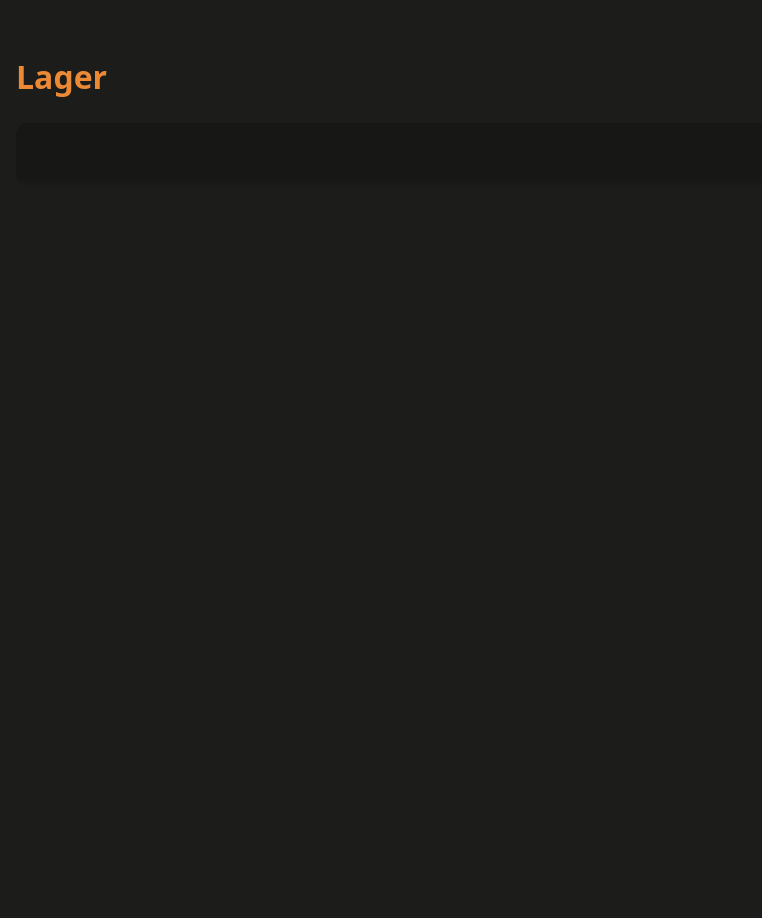
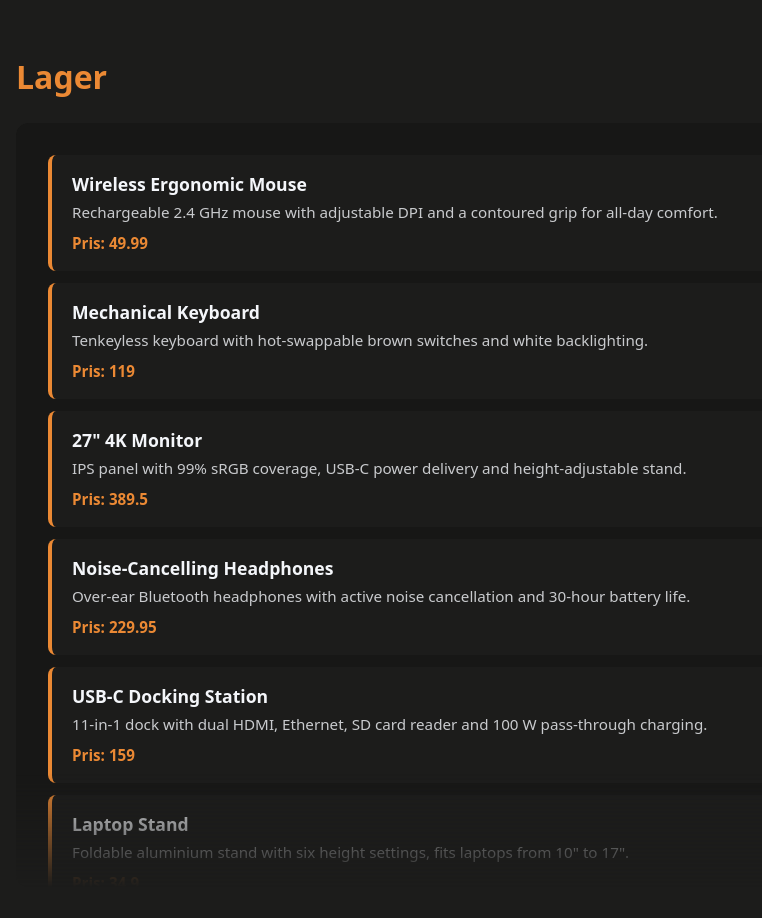
Before and after one commit to CodexYT1/Storage-Unit, an Angular app: page / in a window 1280 px wide. Shown: the whole page, without its empty margins (0-762 px from the left). Before the commit the page ends 800 px from the top, so only its background shows below. Built offline with nearby package versions, Linux system fonts and the light colour scheme.

Commit message:
Add product data binding to HomePageComponent

```diff
--- a/src/app/pages/home-page-component/home-page-component.ts
+++ b/src/app/pages/home-page-component/home-page-component.ts
@@ -1,4 +1,5 @@
 import { Component } from '@angular/core';
+import { mockProducts } from '../../mock-data/product-mock';
 
 @Component({
   selector: 'app-home-page-component',
@@ -6,4 +7,7 @@ import { Component } from '@angular/core';
   templateUrl: './home-page-component.html',
   styleUrl: './home-page-component.scss',
 })
-export class HomePageComponent {}
+export class HomePageComponent {
+
+  products = mockProducts;
+}
```
